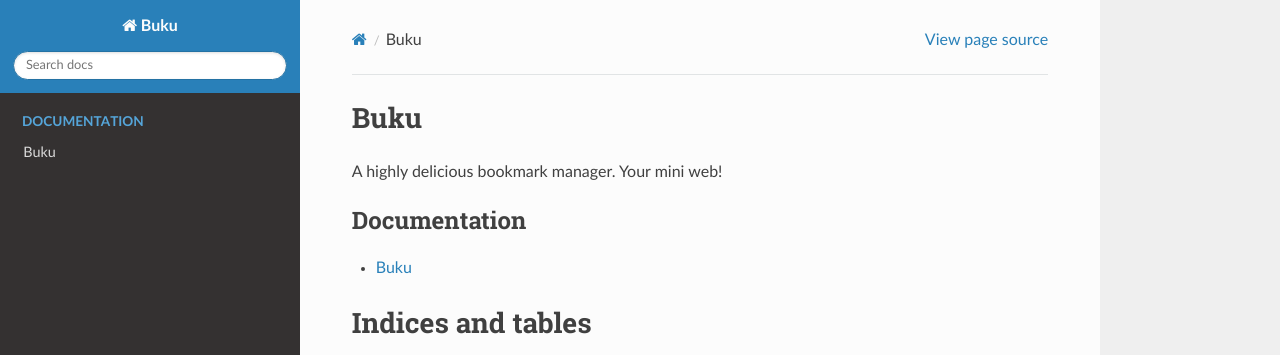
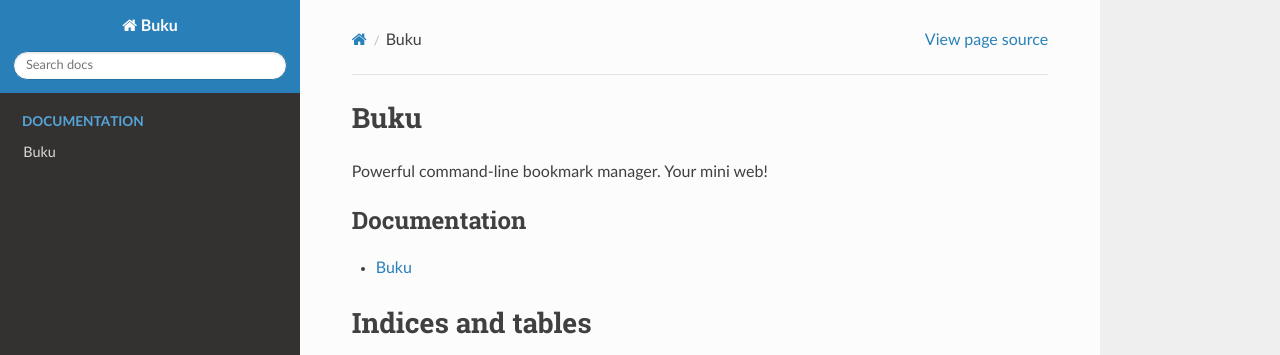
Before and after one commit to jarun/buku, a Sphinx documentation site: the page built from docs/source/index.rst, in a window 1280 px wide. Shown: the top 355 px of the page. Built offline with Sphinx 7.4.7 and the Read the Docs theme 2.0.0, drawn with Linux system fonts in a browser that asks for light colours.

Commit message:
Update RTD index with proper package summary (#207)

```diff
--- a/docs/source/index.rst
+++ b/docs/source/index.rst
@@ -6,7 +6,7 @@
 Buku
 ====
 
-A highly delicious bookmark manager. Your mini web!
+Powerful command-line bookmark manager. Your mini web!
 
 .. toctree::
    :maxdepth: 2
```
